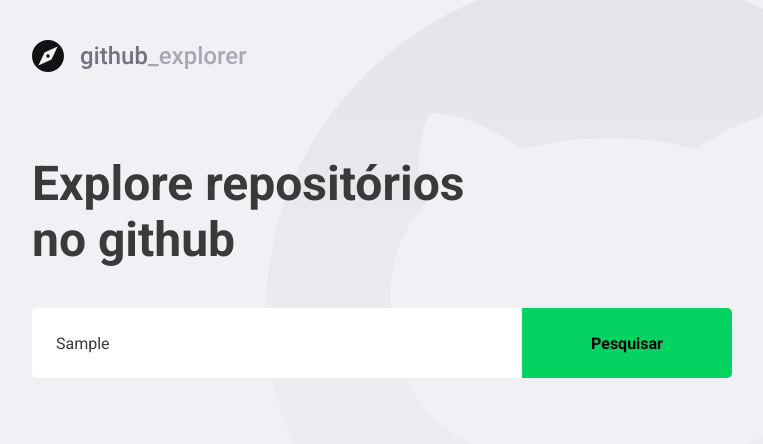
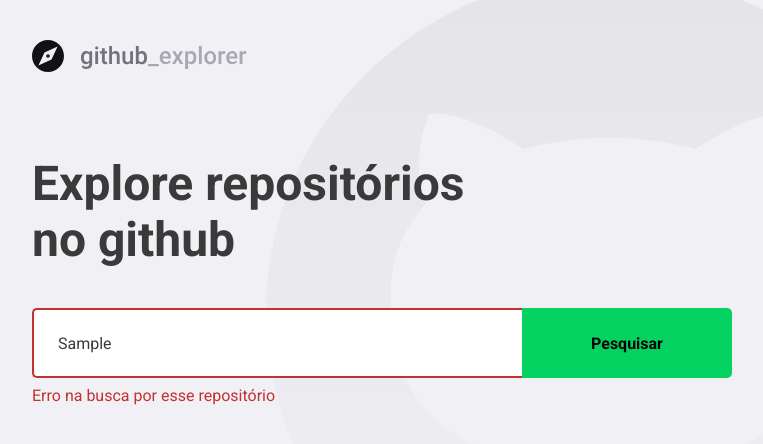
Before and after one commit to WelissonLuca/github-explorer, a React (Create React App) app: page / in a window 1280 px wide. Both pictures are taken after typing "Sample" into the empty fields and a click on the button "Pesquisar". Shown: the top 444 px of the page, without its empty margins (148-911 px from the left). Built offline with nearby package versions, Linux system fonts and the light colour scheme; no server answers.

Commit message:
feat: add tratament erros, custom message and alert color

```diff
--- a/src/pages/Dashboard/index.tsx
+++ b/src/pages/Dashboard/index.tsx
@@ -3,7 +3,7 @@
 
 import logoImg from '../../assets/logo.svg';
 import api from '../../services/api';
-import { Form, Repositories, Title } from './style';
+import { Form, Repositories, Title, Error } from './style';
 
 interface Repository {
   full_name: string;
@@ -14,29 +14,40 @@
   };
 }
 const Dashboard: React.FC = () => {
-  const [newRepo, setNewRepo] = useState<string[]>([]);
+  const [newRepo, setNewRepo] = useState('');
+  const [inputError, setInputError] = useState('');
   const [repositories, setRepositories] = useState<Repository[]>([]);
-
   async function handleAddRepository(event: FormEvent<HTMLFormElement>): Promise<void> {
     event.preventDefault();
-    const response = await api.get<Repository>(`repos/${newRepo}`);
+    if (!newRepo) {
+      setInputError('Digite o autor/nome do repositório');
+      return;
+    }
+    try {
+      const response = await api.get<Repository>(`repos/${newRepo}`);
 
-    const repository = response.data;
-    setRepositories([...repositories, repository]);
+      const repository = response.data;
+      setRepositories([...repositories, repository]);
+      setNewRepo('');
+      setInputError('');
+    } catch (err) {
+      setInputError('Erro na busca por esse repositório');
+    }
   }
   return (
     <>
       <img src={logoImg} alt="Github Explorer" />
       <Title>Explore repositórios no github</Title>
 
-      <Form onSubmit={handleAddRepository}>
+      <Form hasError={!!inputError} onSubmit={handleAddRepository}>
         <input
           value={newRepo}
-          onChange={(e) => setNewRepo([e.target.value])}
+          onChange={(e) => setNewRepo(e.target.value)}
           placeholder="Digite o nome do repositório"
         />
         <button type="submit">Pesquisar</button>
       </Form>
+      {inputError && <Error>{inputError}</Error>}
       <Repositories>
         {repositories.map((repository) => (
           <a key={repository.full_name} href="teste">
--- a/src/pages/Dashboard/style.ts
+++ b/src/pages/Dashboard/style.ts
@@ -1,6 +1,9 @@
-import styled from 'styled-components';
+import styled, { css } from 'styled-components';
 import { shade } from 'polished';
 
+interface FormProps {
+  hasError: boolean;
+}
 export const Title = styled.h1`
   font-size: 48px;
   color: #3a3a3a;
@@ -10,7 +13,7 @@
   margin-top: 80px;
 `;
 
-export const Form = styled.form`
+export const Form = styled.form<FormProps>`
   margin-top: 40px;
   max-width: 700px;
 
@@ -20,9 +23,16 @@
     flex: 1;
     height: 70px;
     padding: 0 24px;
-    border: 0;
     border-radius: 5px 0 0 5px;
     color: #3a3a3a;
+    border: 2px solid #fff;
+    border-right: 0;
+
+    ${(props) =>
+      props.hasError &&
+      css`
+        border-color: #c53030;
+      `}
 
     &::placeholder {
       color: #a8a8b3;
@@ -43,6 +53,12 @@
       background: ${shade(0.2, '#04d361')};
     }
   }
+`;
+
+export const Error = styled.span`
+  display: block;
+  color: #c53030;
+  margin-top: 8px;
 `;
 
 export const Repositories = styled.div`
@@ -76,6 +92,7 @@
 
     div {
       margin-left: 16px;
+      flex: 1;
 
       strong {
         font-size: 20px;
```
